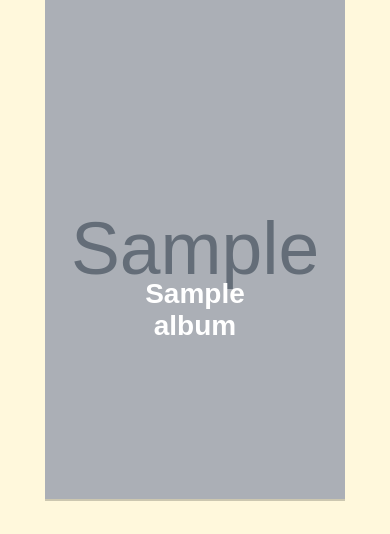
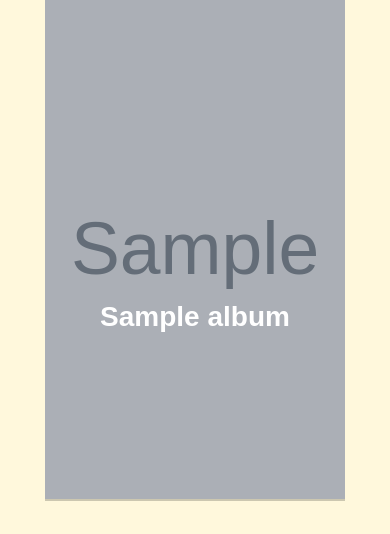
Before and after one commit to Dimpex0/KRWebsite, a Django app: page / in a window 390 px wide. Shown: the part 551-1085 px from the top of the page. Run offline with Django 5.2, Linux system fonts and the light colour scheme; tables that the repository leaves empty hold one stand-in row (values such as "Sample post"); grey boxes marked "Sample" are stand-in pictures; some libraries are stand-ins or nearby versions; some web fonts are replaced.

Commit message:
fixed album name positioning on mobile

```diff
--- a/static/styles/album_animation.css
+++ b/static/styles/album_animation.css
@@ -23,8 +23,9 @@
 }
 
 .album-name {
+    width: 100%;
     position: absolute;
-    bottom: 20%;
+    bottom: 25%;
     left: 50%;
     transform: translate(-50%, -50%);
     font-family: "articulat-cf", sans-serif;
@@ -63,7 +64,7 @@
     }
 
     .album-card:hover .album-name {
-        bottom: 35%;
+        bottom: 25%;
         color: white;
         opacity: 100%;
         z-index: 100;
```
